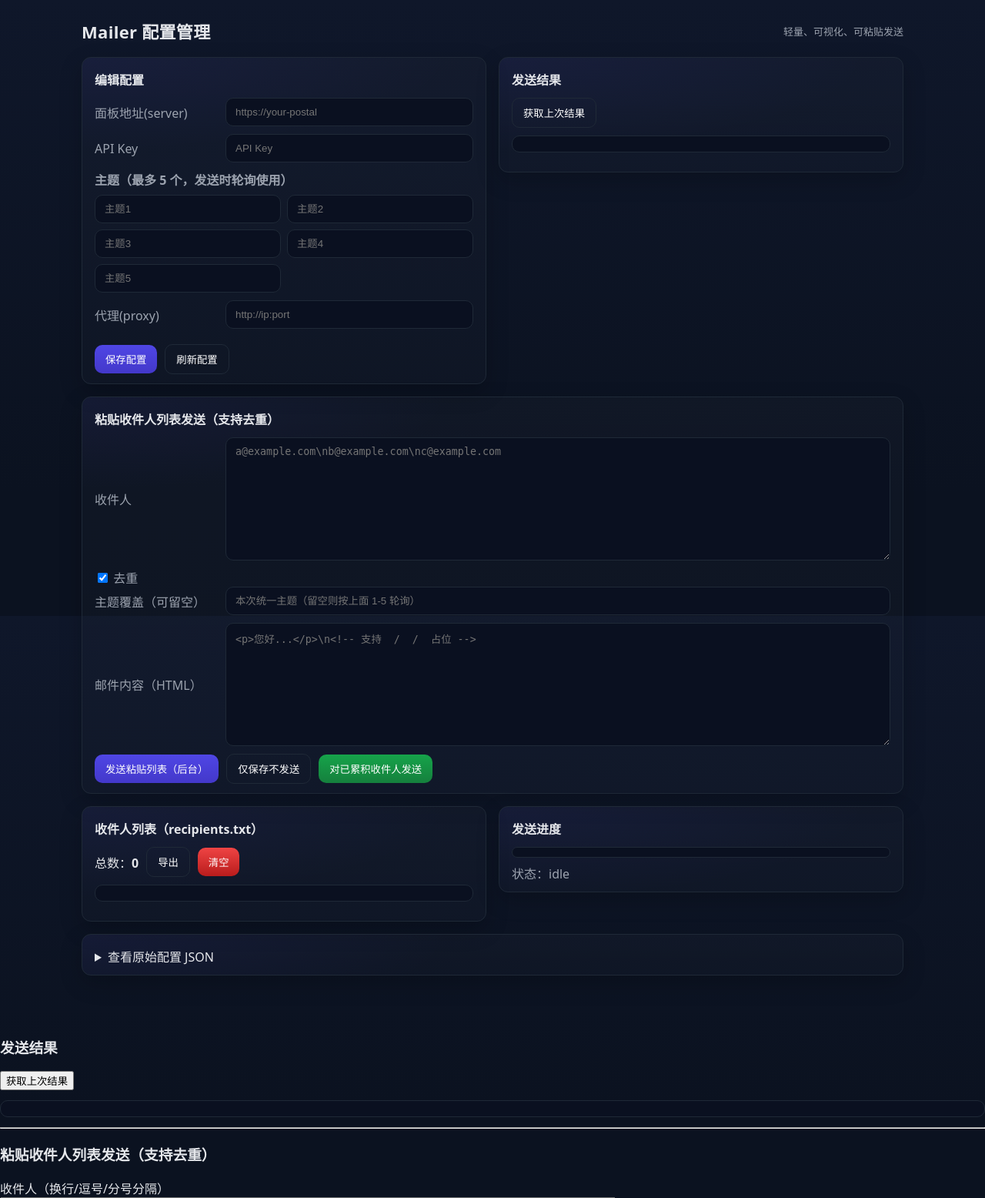
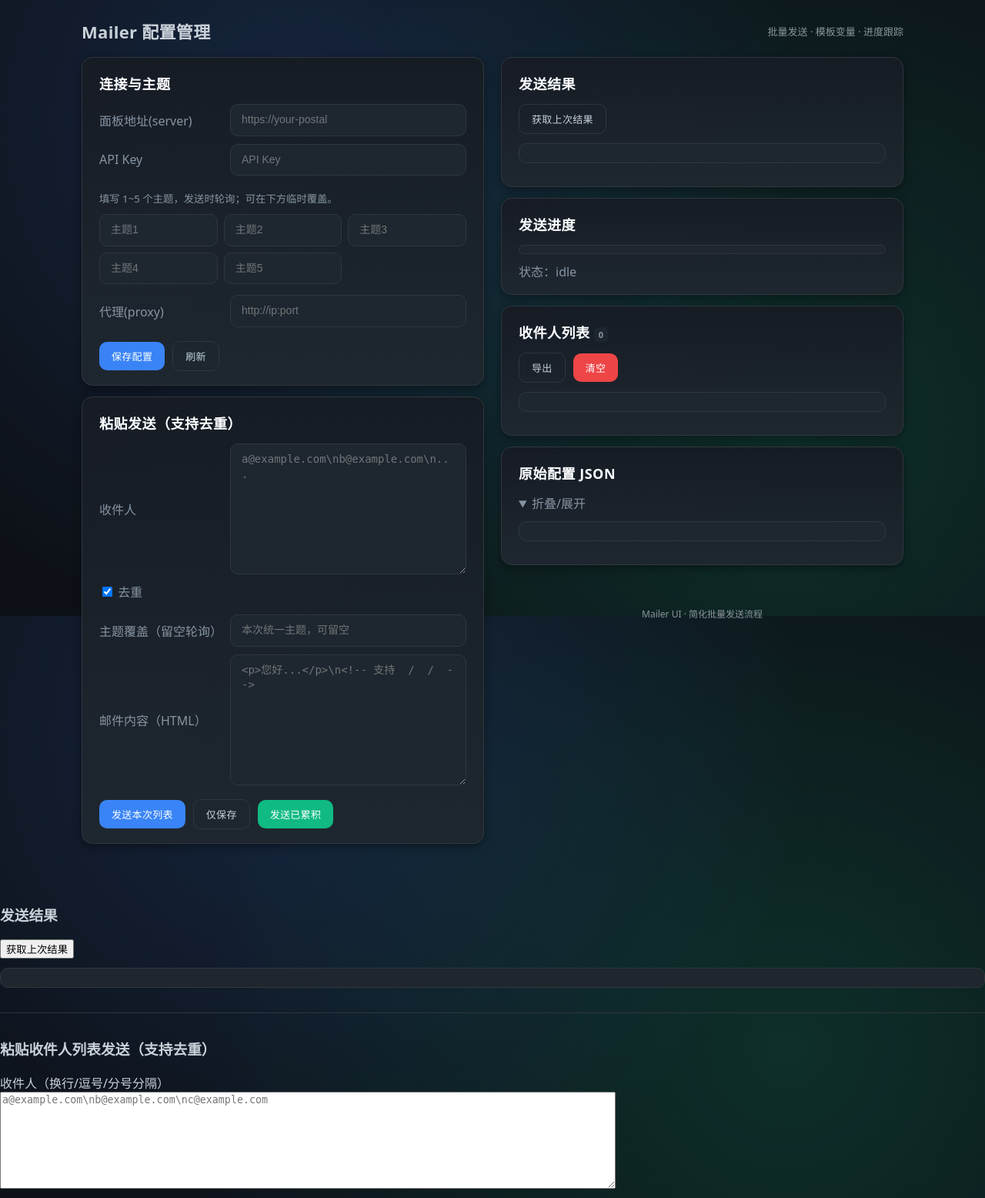
Before and after one commit to w243420707/mailer, a Python web app: template webapp/templates/index.html in a window 1280 px wide. Shown: the top 1556 px of the page at 77% size. Run offline with Jinja, Linux system fonts and the light colour scheme; the template is opened without the code that fills it, so the values that code supplies are empty.

Commit message:
20251117031650

```diff
--- a/webapp/static/styles.css
+++ b/webapp/static/styles.css
@@ -1,24 +1,37 @@
 /* Base theme */
 :root {
-  --bg: #0f172a;
-  --panel: #111827;
-  --muted: #9ca3af;
-  --text: #e5e7eb;
-  --primary: #4f46e5;
-  --primary-600: #4338ca;
-  --success: #22c55e;
+  --bg: #0d1117;
+  --bg-alt: #121a24;
+  --panel: #161b22;
+  --panel-alt: #1f262e;
+  --muted: #8b949e;
+  --text: #c9d1d9;
+  --heading: #ffffff;
+  --primary: #3b82f6;
+  --primary-hover: #2563eb;
+  --success: #10b981;
+  --success-hover: #059669;
   --danger: #ef4444;
-  --border: #1f2937;
-  --card: #0b1220;
+  --danger-hover: #dc2626;
+  --border: #30363d;
+  --radius-sm: 6px;
+  --radius-md: 10px;
+  --radius-lg: 14px;
+  --shadow: 0 4px 12px rgba(0,0,0,.35);
+  --grad: linear-gradient(135deg, rgba(59,130,246,.15), rgba(16,185,129,.15));
+  --focus-ring: 0 0 0 2px rgba(59,130,246,.5);
 }
 
 * { box-sizing: border-box; }
 html, body { height: 100%; }
 body {
   margin: 0;
-  font-family: ui-sans-serif, system-ui, -apple-system, Segoe UI, Roboto, Helvetica, Arial;
-  background: linear-gradient(180deg, var(--bg), #0b1220 80%);
+  font-family: system-ui,-apple-system,BlinkMacSystemFont,"Segoe UI",Roboto,Helvetica,Arial,sans-serif;
+  background: radial-gradient(circle at 30% 20%, rgba(59,130,246,.18), transparent 60%),
+              radial-gradient(circle at 80% 70%, rgba(16,185,129,.18), transparent 65%),
+              var(--bg);
   color: var(--text);
+  -webkit-font-smoothing: antialiased;
 }
 
 .container {
@@ -41,77 +54,113 @@
 }
 .subtitle { color: var(--muted); font-size: 13px; }
 
-.grid {
+.layout-grid {
   display: grid;
-  grid-template-columns: repeat(12, 1fr);
-  gap: 16px;
+  gap: 22px;
 }
-.col-12 { grid-column: span 12; }
-.col-6 { grid-column: span 12; }
-@media (min-width: 900px) { .col-6 { grid-column: span 6; } }
+@media (min-width: 1080px) {
+  .layout-grid {
+    grid-template-columns: 1fr 1fr;
+    align-items: start;
+  }
+}
 
 .card {
-  background: radial-gradient(1200px 300px at 0% 0%, rgba(79,70,229,0.08), transparent 40%),
-              linear-gradient(180deg, rgba(255,255,255,0.02), rgba(255,255,255,0.01));
+  background: linear-gradient(180deg, var(--panel), var(--panel-alt));
   border: 1px solid var(--border);
-  border-radius: 12px;
-  padding: 16px 16px 12px;
-  box-shadow: 0 10px 30px rgba(0,0,0,0.20);
+  border-radius: var(--radius-lg);
+  padding: 20px 22px 18px;
+  box-shadow: var(--shadow);
+  position: relative;
+  overflow: hidden;
 }
-.card h3 { margin: 0 0 12px; font-size: 16px; }
+.card:before {
+  content:"";
+  position:absolute; inset:0; pointer-events:none;
+  background: var(--grad);
+  opacity:.35; mix-blend-mode: overlay;
+}
+.card h3 { margin: 0 0 14px; font-size: 18px; font-weight:600; color: var(--heading); letter-spacing:.5px; }
+.card section + section { margin-top: 18px; }
 .card small { color: var(--muted); }
 
 .row { display: grid; grid-template-columns: 160px 1fr; gap: 10px; align-items: center; margin-bottom: 10px; }
 
 .input, .textarea {
   width: 100%;
-  background: #0a1020;
+  background: var(--panel-alt);
   color: var(--text);
   border: 1px solid var(--border);
-  border-radius: 10px;
-  padding: 10px 12px;
+  border-radius: var(--radius-md);
+  padding: 10px 14px;
+  font-size: 14px;
+  line-height: 1.4;
 }
-.textarea { min-height: 160px; resize: vertical; }
+.input:focus, .textarea:focus { outline: none; box-shadow: var(--focus-ring); border-color: var(--primary); }
+.textarea { min-height: 170px; resize: vertical; }
 
 .btn {
   appearance: none;
   border: none;
-  border-radius: 10px;
-  padding: 9px 14px;
+  border-radius: var(--radius-md);
+  padding: 9px 16px;
+  font-size: 13px;
+  font-weight: 500;
+  letter-spacing:.3px;
   color: #fff;
-  background: #1f2937;
+  background: var(--panel-alt);
   cursor: pointer;
-  transition: transform .02s ease, background .15s ease, opacity .15s ease;
+  transition: background .15s ease, transform .12s ease, box-shadow .15s ease;
+  display:inline-flex; align-items:center; gap:6px;
 }
-.btn:hover { opacity: .95; }
+.btn:hover { background: #222b33; }
 .btn:active { transform: translateY(1px); }
-.btn-primary { background: linear-gradient(180deg, var(--primary), var(--primary-600)); }
-.btn-success { background: linear-gradient(180deg, #16a34a, #15803d); }
-.btn-danger { background: linear-gradient(180deg, var(--danger), #b91c1c); }
-.btn-ghost { background: transparent; border: 1px solid var(--border); }
+.btn-primary { background: var(--primary); }
+.btn-primary:hover { background: var(--primary-hover); }
+.btn-success { background: var(--success); }
+.btn-success:hover { background: var(--success-hover); }
+.btn-danger { background: var(--danger); }
+.btn-danger:hover { background: var(--danger-hover); }
+.btn-ghost { background: transparent; color: var(--text); border:1px solid var(--border); }
+.btn-ghost:hover { background: var(--panel-alt); }
 
 .toolbar { display: flex; gap: 10px; flex-wrap: wrap; align-items: center; }
 .muted { color: var(--muted); }
 
 pre {
-  background: #0a1020;
+  background: var(--panel-alt);
   border: 1px solid var(--border);
-  border-radius: 10px;
-  padding: 10px 12px;
+  border-radius: var(--radius-md);
+  padding: 12px 14px;
   overflow: auto;
+  font-size:12px;
+  line-height:1.5;
 }
 
 .progress {
-  width: 100%; max-width: 700px; background: #0a1020; border: 1px solid var(--border);
-  height: 14px; border-radius: 999px; overflow: hidden;
+  width: 100%; background: var(--panel-alt); border: 1px solid var(--border);
+  height: 12px; border-radius: 999px; overflow: hidden; position:relative;
 }
-.progress > .bar { height: 100%; background: linear-gradient(90deg, #22c55e, #16a34a); width: 0%; }
+.progress > .bar { height: 100%; background: linear-gradient(90deg, var(--success), var(--primary)); width: 0%; transition:width .4s cubic-bezier(.4,.0,.2,1); }
 
 fieldset { border: none; padding: 0; margin: 0; }
 legend { display: none; }
 
 .subjects { display: grid; grid-template-columns: 1fr; gap: 8px; }
-@media (min-width: 700px) { .subjects { grid-template-columns: 1fr 1fr; } }
+@media (min-width: 600px) { .subjects { grid-template-columns: repeat(2,1fr); } }
+@media (min-width: 1100px) { .subjects { grid-template-columns: repeat(3,1fr); } }
+
+.stack { display:flex; flex-direction:column; gap:14px; }
+.toolbar { display:flex; gap:10px; flex-wrap:wrap; align-items:center; margin-top:4px; }
+
+.two-col { display:grid; gap:22px; }
+@media (min-width:1080px){ .two-col { grid-template-columns: 1fr 1fr; } }
+
+.footer-note { margin-top:40px; text-align:center; font-size:12px; color:var(--muted); }
+
+.badge { display:inline-block; padding:2px 6px; border-radius:var(--radius-sm); background:var(--panel-alt); font-size:11px; color:var(--muted); }
+
+hr { border:none; border-top:1px solid var(--border); margin:32px 0; }
 
 .section-title { display:flex; align-items:center; justify-content:space-between; margin-bottom:8px; }
 
--- a/webapp/templates/index.html
+++ b/webapp/templates/index.html
@@ -10,15 +10,16 @@
     <div class="container">
       <div class="header">
         <div class="title">Mailer 配置管理</div>
-        <div class="subtitle">轻量、可视化、可粘贴发送</div>
+        <div class="subtitle">批量发送 · 模板变量 · 进度跟踪</div>
       </div>
 
-      <div class="grid">
-        <div class="col-6">
-          <div class="card">
-            <h3>编辑配置</h3>
+      <div class="layout-grid">
+        <!-- 左列：配置 / 粘贴发送 -->
+        <div class="stack">
+          <div class="card" id="card-config">
+            <h3>连接与主题</h3>
             <form id="cfgForm" onsubmit="return false;">
-              <fieldset>
+              <section>
                 <div class="row">
                   <label class="muted">面板地址(server)</label>
                   <input id="postal.server" class="input" type="text" placeholder="https://your-postal" />
@@ -27,97 +28,92 @@
                   <label class="muted">API Key</label>
                   <input id="postal.key" class="input" type="password" placeholder="API Key" />
                 </div>
-              </fieldset>
-
-              <fieldset>
-                <div class="section-title">
-                  <h4 class="muted" style="margin:0;">主题（最多 5 个，发送时轮询使用）</h4>
-                </div>
-                <div class="subjects">
+              </section>
+              <section>
+                <small class="muted">填写 1~5 个主题，发送时轮询；可在下方临时覆盖。</small>
+                <div class="subjects" style="margin-top:10px;">
                   <input id="setting.subject1" class="input" type="text" placeholder="主题1" />
                   <input id="setting.subject2" class="input" type="text" placeholder="主题2" />
                   <input id="setting.subject3" class="input" type="text" placeholder="主题3" />
                   <input id="setting.subject4" class="input" type="text" placeholder="主题4" />
                   <input id="setting.subject5" class="input" type="text" placeholder="主题5" />
                 </div>
-                <div class="row" style="margin-top:10px;">
+                <div class="row" style="margin-top:14px;">
                   <label class="muted">代理(proxy)</label>
                   <input id="setting.proxy" class="input" type="text" placeholder="http://ip:port" />
                 </div>
-              </fieldset>
+              </section>
+              <section>
+                <div class="toolbar">
+                  <button id="save" class="btn btn-primary" type="button">保存配置</button>
+                  <button id="refresh" class="btn btn-ghost" type="button">刷新</button>
+                  <span id="saveMsg" class="muted"></span>
+                </div>
+              </section>
+            </form>
+          </div>
 
-              <div class="toolbar" style="margin-top:10px;">
-                <button id="save" class="btn btn-primary" type="button">保存配置</button>
-                <button id="refresh" class="btn btn-ghost" type="button">刷新配置</button>
-                <span id="saveMsg" class="muted"></span>
+          <div class="card" id="card-send-list">
+            <h3>粘贴发送（支持去重）</h3>
+            <section>
+              <div class="row">
+                <label class="muted">收件人</label>
+                <textarea id="recipients_text" class="textarea" placeholder="a@example.com\nb@example.com\n..."></textarea>
               </div>
-            </form>
+              <div class="toolbar">
+                <label class="muted"><input id="dedupe" type="checkbox" checked /> 去重</label>
+              </div>
+            </section>
+            <section>
+              <div class="row">
+                <label class="muted">主题覆盖（留空轮询）</label>
+                <input id="subject_override" class="input" type="text" placeholder="本次统一主题，可留空" />
+              </div>
+              <div class="row">
+                <label class="muted">邮件内容（HTML）</label>
+                <textarea id="body_html" class="textarea" placeholder="<p>您好...</p>\n<!-- 支持 {{email}} / {{index}} / {{domain}} -->"></textarea>
+              </div>
+            </section>
+            <section>
+              <div class="toolbar">
+                <button id="sendList" class="btn btn-primary" type="button">发送本次列表</button>
+                <button id="saveOnly" class="btn btn-ghost" type="button">仅保存</button>
+                <button id="sendAll" class="btn btn-success" type="button">发送已累积</button>
+              </div>
+            </section>
           </div>
         </div>
 
-        <div class="col-6">
-          <div class="card">
+        <!-- 右列：结果 / 进度 / 收件人 / 原始配置 -->
+        <div class="stack">
+          <div class="card" id="card-result">
             <h3>发送结果</h3>
             <div class="toolbar">
               <button id="last" class="btn btn-ghost" type="button">获取上次结果</button>
             </div>
-            <pre id="result" style="margin-top:10px;"></pre>
+            <pre id="result" style="margin-top:12px; max-height:240px;"></pre>
           </div>
-        </div>
-
-        <div class="col-12">
-          <div class="card">
-            <h3>粘贴收件人列表发送（支持去重）</h3>
-            <div class="row">
-              <label class="muted">收件人</label>
-              <textarea id="recipients_text" class="textarea" placeholder="a@example.com\nb@example.com\nc@example.com"></textarea>
-            </div>
-            <div class="toolbar">
-              <label class="muted"><input id="dedupe" type="checkbox" checked /> 去重</label>
-            </div>
-            <div class="row">
-              <label class="muted">主题覆盖（可留空）</label>
-              <input id="subject_override" class="input" type="text" placeholder="本次统一主题（留空则按上面 1-5 轮询）" />
-            </div>
-            <div class="row">
-              <label class="muted">邮件内容（HTML）</label>
-              <textarea id="body_html" class="textarea" placeholder="<p>您好...</p>\n<!-- 支持 {{email}} / {{index}} / {{domain}} 占位 -->"></textarea>
-            </div>
-            <div class="toolbar">
-              <button id="sendList" class="btn btn-primary" type="button">发送粘贴列表（后台）</button>
-              <button id="saveOnly" class="btn btn-ghost" type="button">仅保存不发送</button>
-              <button id="sendAll" class="btn btn-success" type="button">对已累积收件人发送</button>
-            </div>
+          <div class="card" id="card-progress">
+            <h3>发送进度</h3>
+            <div class="progress"><div id="progBar" class="bar"></div></div>
+            <div id="progText" class="muted" style="margin-top:10px;">状态：idle</div>
           </div>
-        </div>
-
-        <div class="col-6">
-          <div class="card">
-            <h3>收件人列表（recipients.txt）</h3>
-            <div class="toolbar">
-              <span>总数：<b id="recTotal">0</b></span>
+          <div class="card" id="card-recipients">
+            <h3>收件人列表 <span class="badge" id="recTotal">0</span></h3>
+            <div class="toolbar" style="margin-bottom:8px;">
               <button id="expRec" class="btn btn-ghost" type="button">导出</button>
               <button id="clearRec" class="btn btn-danger" type="button">清空</button>
             </div>
-            <pre id="recPreview" style="margin-top:10px; max-height:220px;"></pre>
+            <pre id="recPreview" style="max-height:220px;"></pre>
           </div>
-        </div>
-
-        <div class="col-6">
-          <div class="card">
-            <h3>发送进度</h3>
-            <div class="progress"><div id="progBar" class="bar"></div></div>
-            <div id="progText" class="muted" style="margin-top:8px;">状态：idle</div>
-          </div>
-        </div>
-
-        <div class="col-12">
-          <div class="card">
-            <details>
-              <summary>查看原始配置 JSON</summary>
-              <pre id="config" style="margin-top:8px;">加载中...</pre>
+          <div class="card" id="card-config-json">
+            <h3>原始配置 JSON</h3>
+            <details open>
+              <summary class="muted" style="cursor:pointer;">折叠/展开</summary>
+              <pre id="config" style="margin-top:12px; max-height:260px;"></pre>
             </details>
           </div>
+          <div class="footer-note">Mailer UI · 简化批量发送流程</div>
         </div>
       </div>
     </div>
```
